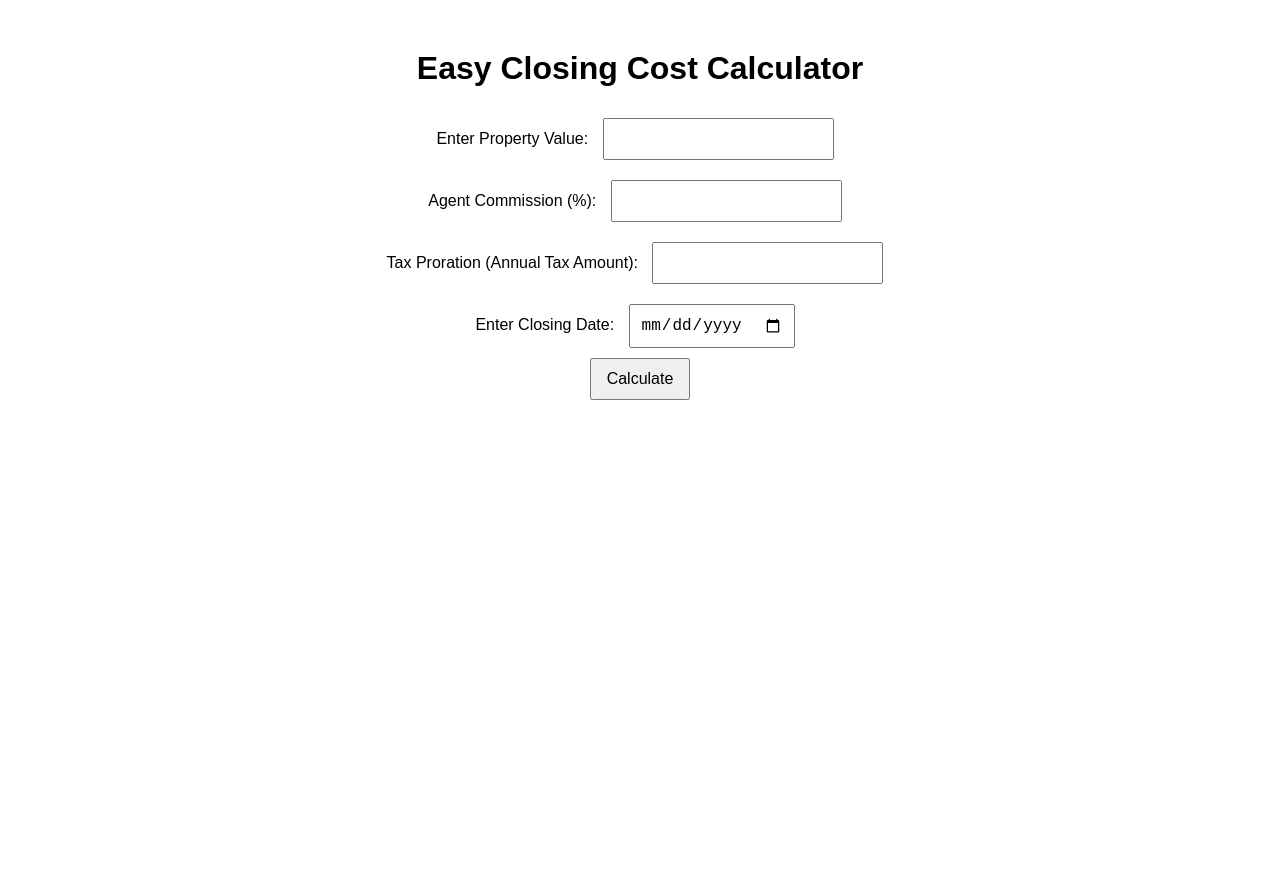
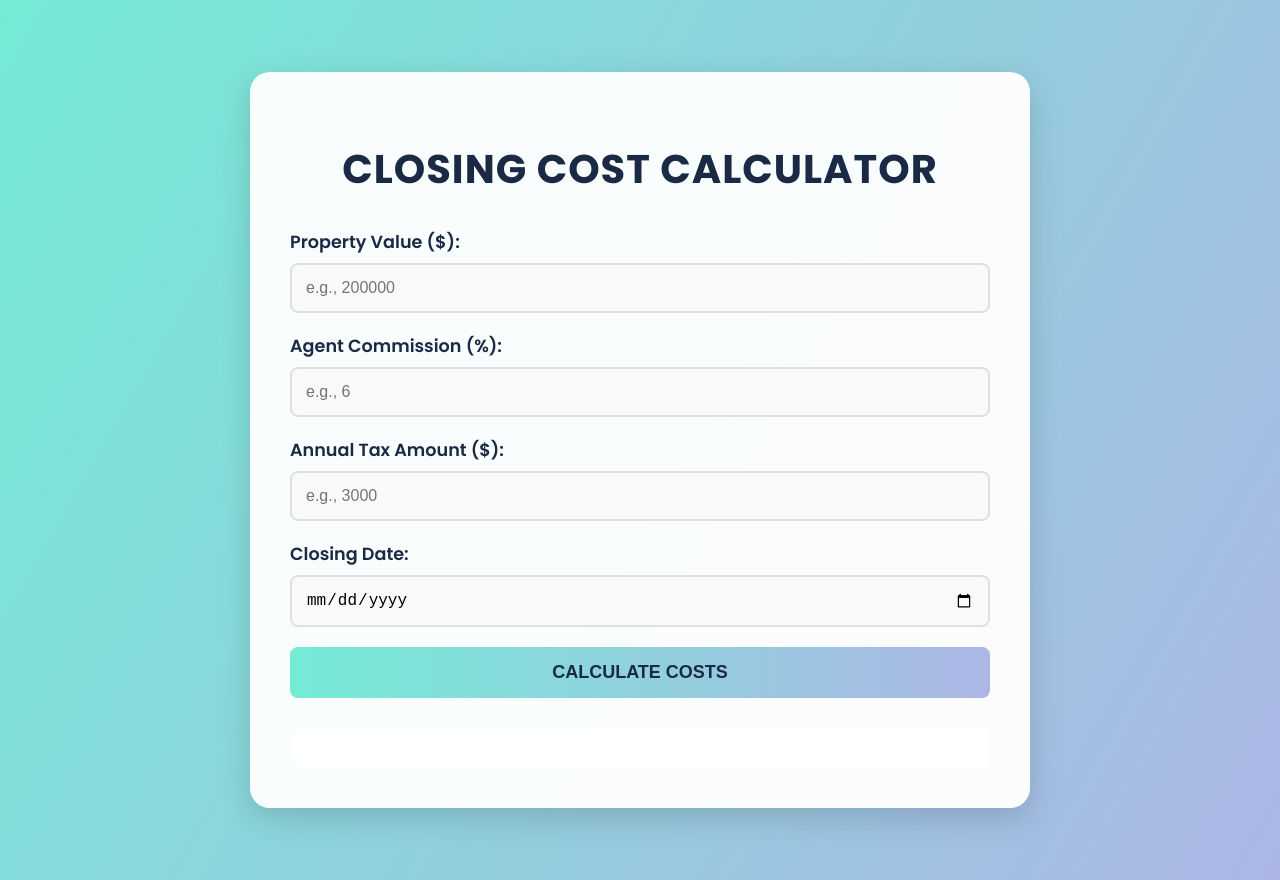
Before and after one commit to Desurasu/Closing-Cost-Calculator, a plain HTML site: page cal2.html in a window 1280 px wide. Before the commit the page ends 800 px from the top, so only its background shows below. Drawn offline with Linux system fonts and the light colour scheme.

Commit message:
Add files via upload

```diff
--- a/cal2.html
+++ b/cal2.html
@@ -3,46 +3,144 @@
 <head>
     <meta charset="UTF-8">
     <meta name="viewport" content="width=device-width, initial-scale=1.0">
+    <meta name="description" content="Calculate your real estate closing costs easily with this simple tool.">
+    <meta name="keywords" content="closing costs, real estate calculator, property costs">
     <title>Easy Closing Cost Calculator</title>
+    <link rel="icon" href="favicon.ico" type="image/x-icon">
     <style>
         body {
-            font-family: Arial, sans-serif;
+            font-family: 'Poppins', sans-serif;
+            background: linear-gradient(120deg, #74ebd5 0%, #acb6e5 100%);
+            margin: 0;
+            padding: 40px 20px;
+            min-height: 100vh;
+            display: flex;
+            justify-content: center;
+            align-items: center;
+        }
+        .container {
+            max-width: 700px;
+            width: 100%;
+            background: rgba(255, 255, 255, 0.95);
+            padding: 40px;
+            border-radius: 20px;
+            box-shadow: 0 10px 30px rgba(0, 0, 0, 0.15);
+            animation: fadeIn 0.5s ease-in;
+        }
+        h1 {
+            color: #1a2a44;
+            font-size: 2.5em;
+            margin-bottom: 30px;
             text-align: center;
-            margin: 50px;
+            text-transform: uppercase;
+            letter-spacing: 1px;
+        }
+        .form-group {
+            margin-bottom: 20px;
+        }
+        label {
+            display: block;
+            text-align: left;
+            color: #1a2a44;
+            font-weight: 600;
+            margin-bottom: 8px;
+            font-size: 1.1em;
         }
         input {
-            padding: 10px;
+            width: 100%;
+            padding: 14px;
             font-size: 16px;
-            margin: 10px;
+            border: 2px solid #e0e0e0;
+            border-radius: 8px;
+            box-sizing: border-box;
+            transition: all 0.3s ease;
+            background: #f9f9f9;
+        }
+        input:focus {
+            border-color: #74ebd5;
+            box-shadow: 0 0 8px rgba(116, 235, 213, 0.3);
+            background: #fff;
+            outline: none;
         }
         button {
-            padding: 10px 15px;
-            font-size: 16px;
+            width: 100%;
+            padding: 15px;
+            font-size: 18px;
+            background: linear-gradient(90deg, #74ebd5, #acb6e5);
+            color: #1a2a44;
+            border: none;
+            border-radius: 8px;
             cursor: pointer;
+            font-weight: 600;
+            text-transform: uppercase;
+            transition: transform 0.2s, box-shadow 0.2s;
+        }
+        button:hover {
+            transform: translateY(-2px);
+            box-shadow: 0 5px 15px rgba(0, 0, 0, 0.2);
         }
         .result {
-            margin-top: 20px;
-            font-size: 18px;
+            margin-top: 30px;
+            padding: 20px;
+            background: rgba(255, 255, 255, 0.9);
+            border-radius: 10px;
+            text-align: left;
+            color: #1a2a44;
+            font-size: 1.1em;
+            line-height: 1.6;
+            animation: slideUp 0.3s ease-in;
+        }
+        .result p {
+            margin: 10px 0;
+        }
+        .result strong {
+            color: #e63946;
+            font-weight: 700;
+        }
+        @keyframes fadeIn {
+            from { opacity: 0; transform: translateY(20px); }
+            to { opacity: 1; transform: translateY(0); }
+        }
+        @keyframes slideUp {
+            from { opacity: 0; transform: translateY(10px); }
+            to { opacity: 1; transform: translateY(0); }
+        }
+        @media (max-width: 600px) {
+            .container {
+                padding: 25px;
+            }
+            h1 {
+                font-size: 1.8em;
+            }
+            input, button {
+                font-size: 14px;
+            }
         }
     </style>
+    <link href="https://fonts.googleapis.com/css2?family=Poppins:wght@400;600;700&display=swap" rel="stylesheet">
 </head>
 <body>
-    <h1>Easy Closing Cost Calculator</h1>
-    <label for="property_value">Enter Property Value: </label>
-    <input type="number" id="property_value" step="0.01" required><br>
-
-    <label for="agent_commission">Agent Commission (%): </label>
-    <input type="number" id="agent_commission" step="0.01" required><br>
-
-    <label for="tax_proration">Tax Proration (Annual Tax Amount): </label>
-    <input type="number" id="tax_proration" step="0.01" required><br>
-
-    <label for="closing_date">Enter Closing Date: </label>
-    <input type="date" id="closing_date" required><br>
-
-    <button id="calculateBtn">Calculate</button>
-
-    <div class="result" id="result"></div>
+    <div class="container">
+        <h1>Closing Cost Calculator</h1>
+        <div class="form-group">
+            <label for="property_value">Property Value ($):</label>
+            <input type="number" id="property_value" step="0.01" min="0" required placeholder="e.g., 200000">
+        </div>
+        <div class="form-group">
+            <label for="agent_commission">Agent Commission (%):</label>
+            <input type="number" id="agent_commission" step="0.01" min="0" required placeholder="e.g., 6">
+        </div>
+        <div class="form-group">
+            <label for="tax_proration">Annual Tax Amount ($):</label>
+            <input type="number" id="tax_proration" step="0.01" min="0" required placeholder="e.g., 3000">
+        </div>
+        <div class="form-group">
+            <label for="closing_date">Closing Date:</label>
+            <input type="date" id="closing_date" required>
+        </div>
+        <button id="calculateBtn">Calculate Costs</button>
+        <div class="result" id="result"></div>
+    </div>
 
     <script>
         document.addEventListener('DOMContentLoaded', function() {
@@ -50,13 +148,11 @@
 
             calculateBtn.addEventListener('click', function() {
                 try {
-                    // Get input values
                     const propertyValue = parseFloat(document.getElementById('property_value').value);
                     const agentCommission = parseFloat(document.getElementById('agent_commission').value);
                     const taxProration = parseFloat(document.getElementById('tax_proration').value);
                     const closingDateInput = document.getElementById('closing_date').value;
 
-                    // Validate inputs
                     if (!propertyValue || propertyValue <= 0 ||
                         !agentCommission || agentCommission < 0 ||
                         !taxProration || taxProration < 0 ||
@@ -65,14 +161,12 @@
                         return;
                     }
 
-                    // Calculate prorated taxes
                     const closingDate = new Date(closingDateInput);
                     const yearDays = closingDate.getFullYear() % 4 === 0 ? 366 : 365;
                     const dayOfYear = Math.ceil((closingDate - new Date(closingDate.getFullYear(), 0, 0)) / 86400000);
                     const proratedTaxes = (taxProration / yearDays) * (yearDays - dayOfYear);
 
-                    // Calculate all costs
-                    const baseRate = 0.005; // 0.5% of property value
+                    const baseRate = 0.005;
                     const premium = propertyValue * baseRate;
                     const agentCost = (agentCommission / 100) * propertyValue;
                     const docStamps = propertyValue * 0.007;
@@ -81,23 +175,21 @@
                     const technologyFee = 90;
                     const closingFee = 500;
 
-                    // Calculate totals
                     const totalCost = premium + agentCost + proratedTaxes + docStamps +
-                                   titleSearchFee + cityLienSearch + technologyFee + closingFee;
+                                    titleSearchFee + cityLienSearch + technologyFee + closingFee;
                     const totalDueToSeller = propertyValue - totalCost;
 
-                    // Display results
                     document.getElementById('result').innerHTML = `
                         <p><strong>Property Value:</strong> $${propertyValue.toFixed(2)}</p>
                         <p><strong>Title Insurance Premium:</strong> $${premium.toFixed(2)}</p>
-                        <p><strong>Closing Fee:</strong> Approximately $500 (Varies by Buyer/Seller & Cash/Loan)</p>
+                        <p><strong>Closing Fee:</strong> ~$500 (Varies by terms)</p>
                         <p><strong>Agent Commission:</strong> $${agentCost.toFixed(2)}</p>
-                        <p><strong>Tax Proration (from closing date):</strong> $${proratedTaxes.toFixed(2)}</p>
+                        <p><strong>Tax Proration:</strong> $${proratedTaxes.toFixed(2)}</p>
                         <p><strong>Documentary Stamps:</strong> $${docStamps.toFixed(2)}</p>
                         <p><strong>Title Search Fee:</strong> $${titleSearchFee.toFixed(2)}</p>
                         <p><strong>City Lien Search:</strong> $${cityLienSearch.toFixed(2)}</p>
                         <p><strong>Technology Fee:</strong> $${technologyFee.toFixed(2)}</p>
-                        <p><strong>Total Estimated Closing Costs:</strong> $${totalCost.toFixed(2)}</p>
+                        <p><strong>Total Closing Costs:</strong> $${totalCost.toFixed(2)}</p>
                         <p><strong>Total Due to Seller:</strong> $${totalDueToSeller.toFixed(2)}</p>
                     `;
                 } catch (error) {
```
